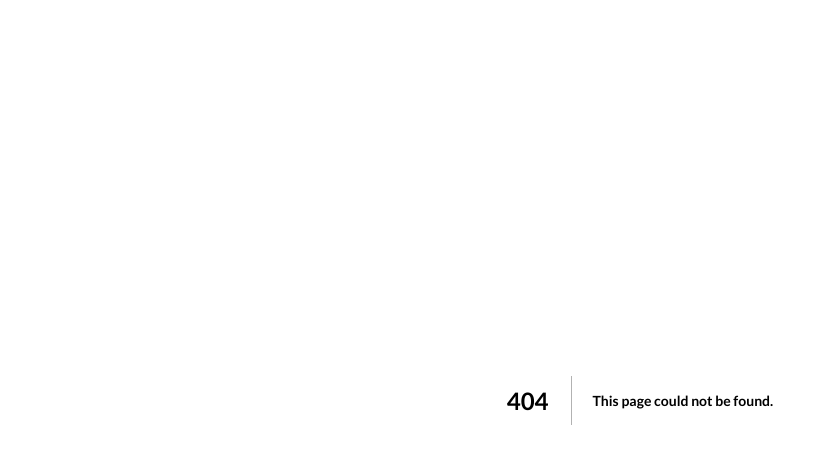
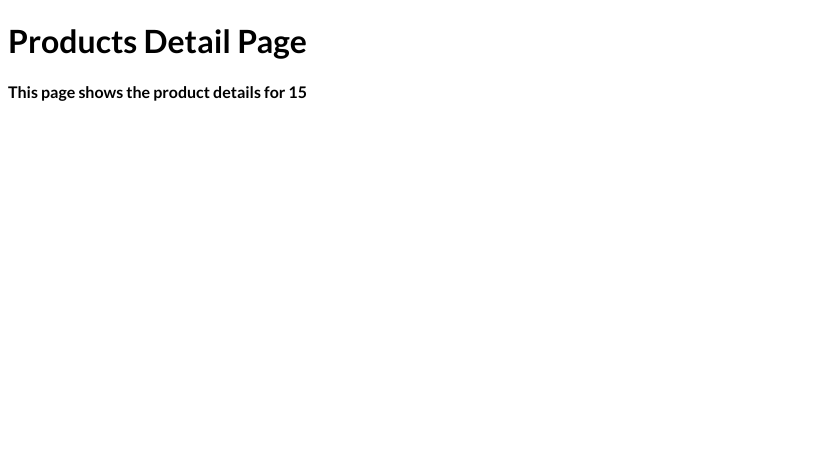
Before and after one commit to roelver/nextjs-course, a Next.js app: page /products/15 in a window 1280 px wide. Before the commit this address had no page. Shown: the top 450 px of the page, without its empty margins (0-828 px from the left). Built offline with nearby package versions, Linux system fonts and the light colour scheme.

Commit message:
Add dynamic products page

```diff
--- /dev/null
+++ b/pages/products/[productid].js
@@ -0,0 +1,17 @@
+import { useRouter } from 'next/router';
+
+function ProductsDetailPage() {
+    const router = useRouter();
+
+    const productId = router.query.productid;
+    console.log(router.query);
+
+    return (
+    <div>
+        <h1>Products Detail Page</h1>
+        <h4>This page shows the product details for {productId}</h4>
+    </div>
+    );
+}
+
+export default ProductsDetailPage;
```
Also changed, not shown: pages/products/index.js (added, +9 -0 lines).
